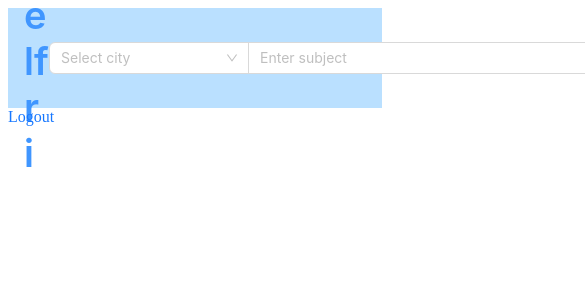
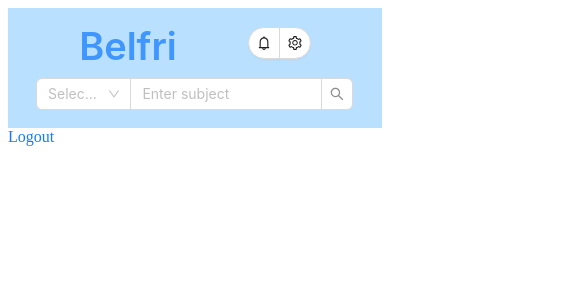
Before and after one commit to m-baj/Belfri, a Next.js app: page / in a window 390 px wide. Shown: the top 300 px of the page, 585 px wide, since content can reach past the window. Built offline with nearby package versions, Linux system fonts and the light colour scheme.

Commit message:
Added header adjusment to user screen width

```diff
--- a/src/components/PageHeader/PageHeader.tsx
+++ b/src/components/PageHeader/PageHeader.tsx
@@ -19,27 +19,71 @@ const options = [
 
 
 export default function PageHeader() {
+    const [screenWidth, setScreenWidth] = useState<number>(0);
+
+    useEffect(() => {
+        const handleResize = () => {
+            setScreenWidth(window.innerWidth);
+        };
+
+        if (typeof window !== 'undefined') {
+            handleResize();
+
+            window.addEventListener('resize', handleResize);
+
+            return () => {
+                window.removeEventListener('resize', handleResize);
+            };
+        }
+    } , []);
+
+    if (screenWidth >= 850) {
         return (
-        <Flex justify='space-between' align='center' style={{ width: '100%', height: '100%' }}>
-            <Typography.Title style={{ color: blue[4], textAlign: "left", paddingLeft: 16 }}>
+            <Flex justify='space-evenly' align='center' style={{ width: '100%', height: '100%' }}>
+                <Typography.Title style={{ color: blue[4], paddingRight: '3%' }}>
                     {config.appName}
                 </Typography.Title>
-            <Flex>
-                <Space.Compact>
-                    <Select showSearch placeholder='Select city' options={options} style={{ width: '200px' }}/>
-                    <Search placeholder="Enter subject" onSearch={value => console.log(value)} style={{ width: '500px' }}/>
+                <Flex style={{ width: '40%' }}>
+                    <Space.Compact style={{ width: '100%' }}>
+                        <Select showSearch placeholder='Select city' options={options} style={{ width: '30%' }} />
+                        <Search placeholder='Enter subject' onSearch={value => console.log(value)} style={{ width: '70%' }} />
                     </Space.Compact>
                 </Flex>
-            <Flex style={{ paddingRight: 16 }}>
+                <Flex style={{ paddingLeft: '3%' }}>
                     <Space.Compact>
                         <Tooltip title="Notifications">
-                        <Button type="default" icon={<BellOutlined />} shape='circle' size='large' />
+                            <Button type="default" icon={<BellOutlined />} shape='round' size='large' />
                         </Tooltip>
                         <Tooltip title="Settings">
-                        <Button type="default" icon={<SettingOutlined />} shape='circle' size='large' />
+                            <Button type="default" icon={<SettingOutlined />} shape='round' size='large' />
                         </Tooltip>
                     </Space.Compact>
                 </Flex>
             </Flex>
         );
+    } else {
+        return (
+            <Flex vertical>
+                <Flex justify='space-evenly' align='center' style={{ width: '100%', height: 70 }}>
+                    <Typography.Title style={{ color: blue[4] }}>
+                        {config.appName}
+                    </Typography.Title>
+                    <Space.Compact>
+                        <Tooltip title="Notifications">
+                            <Button type="default" icon={<BellOutlined />} shape='circle' />
+                        </Tooltip>
+                        <Tooltip title="Settings">
+                            <Button type="default" icon={<SettingOutlined />} shape='circle' />
+                        </Tooltip>
+                    </Space.Compact>
+                </Flex>
+                <Flex justify='center'>
+                    <Space.Compact style={{ width: '85%' }}>
+                        <Select showSearch placeholder='Select city' options={options} style={{ width: '30%' }} />
+                        <Search placeholder='Enter subject' onSearch={value => console.log(value)} style={{ width: '70%' }} />
+                    </Space.Compact>
+                </Flex>
+            </Flex>
+        );
     }
+}
--- a/src/pages/index.tsx
+++ b/src/pages/index.tsx
@@ -11,19 +11,10 @@ const { Header, Footer, Content } = Layout;
 
 export default function Home() {
     // const { token, username } = useUser();
-    const [small, setSmall] = useState(false);
-
-    useEffect(() => {
-        if (typeof window !== "undefined") {
-            window.addEventListener("scroll", () =>
-                setSmall(window.scrollY > 200)
-            );
-        }
-    }, []);
 
     return (
         <body style={{ margin: 0 }}>
-            <Header style={{ height: '100px', background: blue[1], padding: 0 }}>
+            <Header style={{ height: '120px', background: blue[1], padding: 0 }}>
                 <PageHeader />
             </Header>
             <Content>
```
Lines whose indentation alone changed are shown as unchanged.
